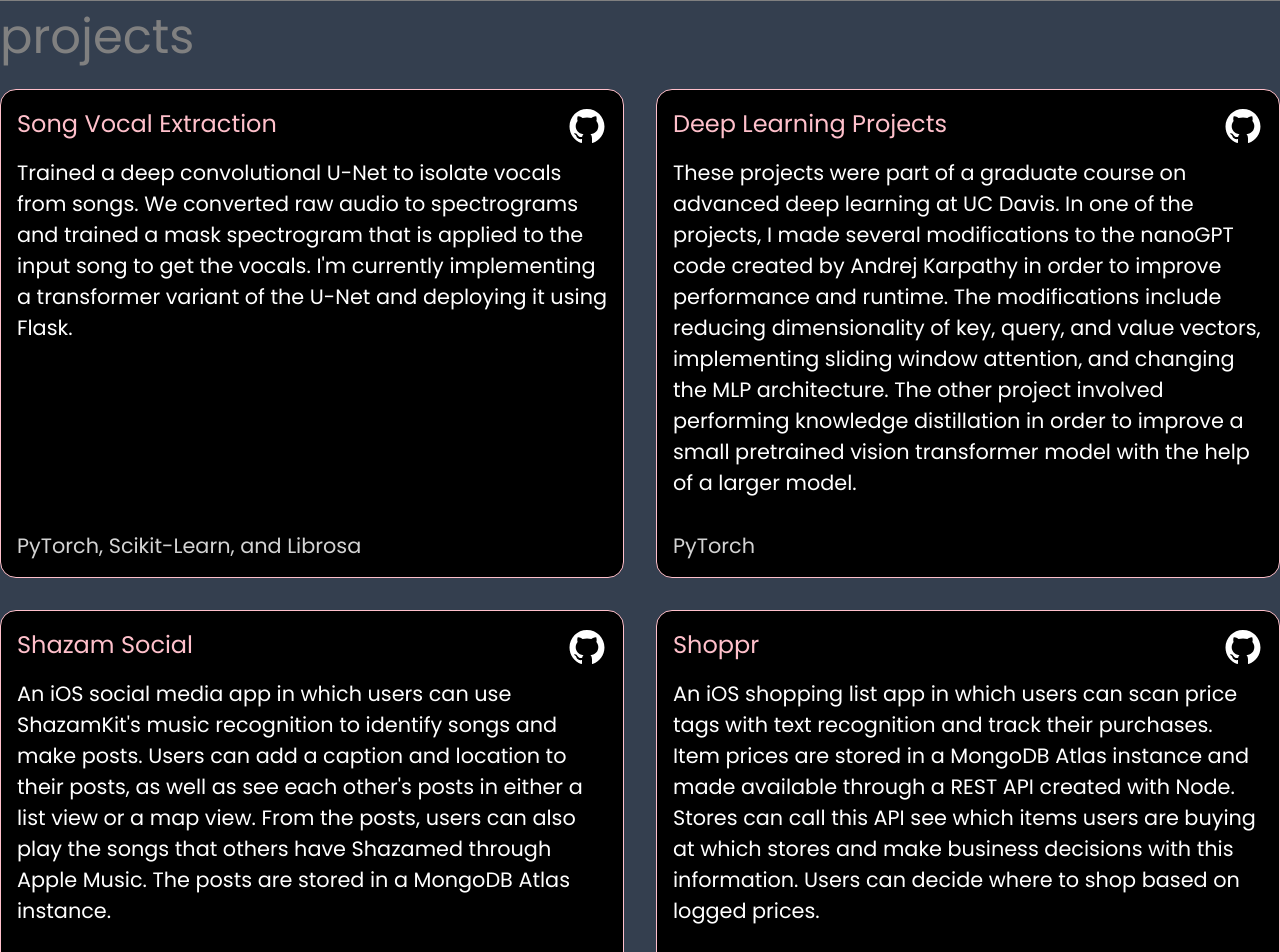
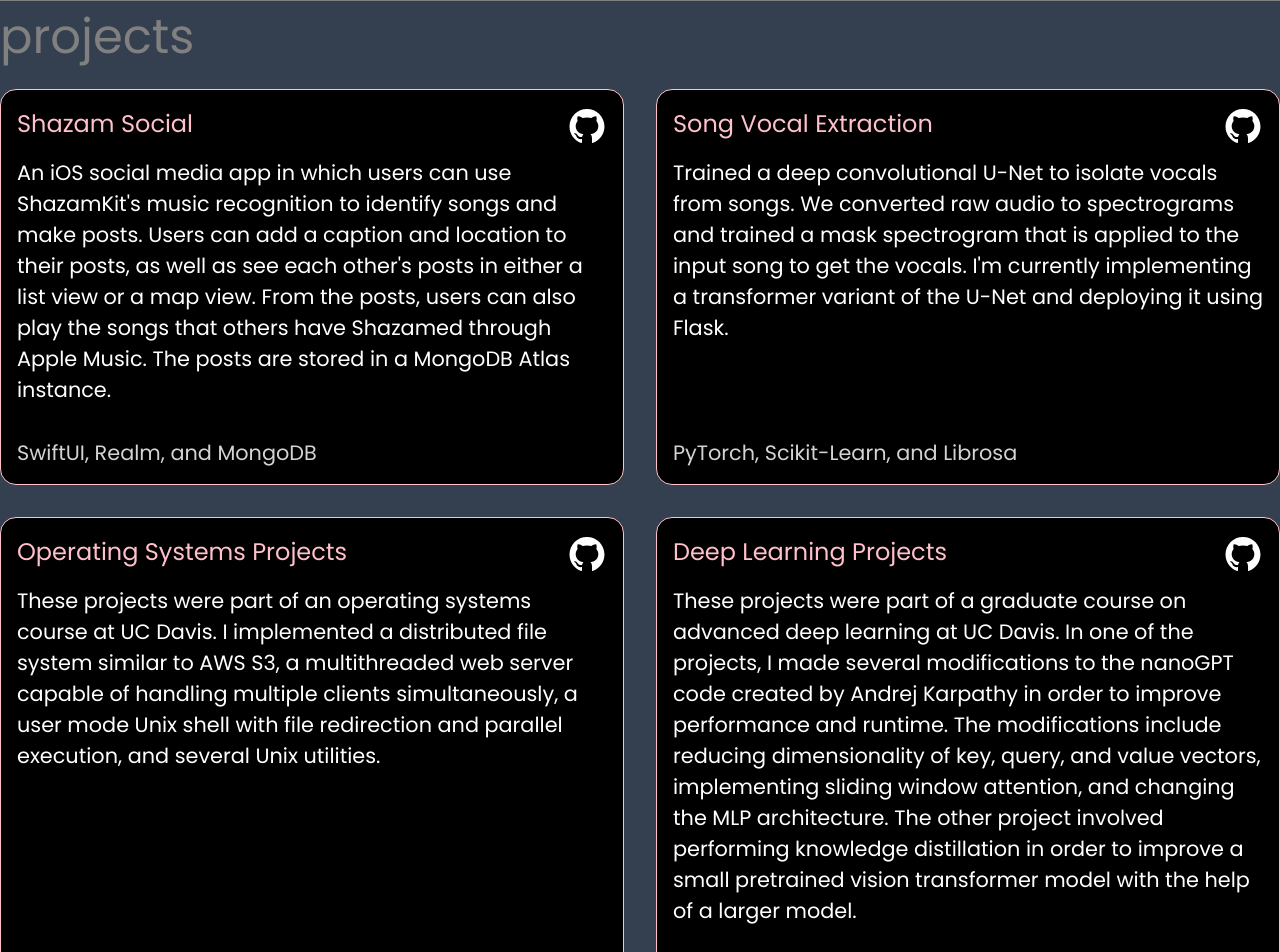
Before and after one commit to brandonw504/personal-website, a Next.js app: page /projects in a window 1280 px wide. Shown: the top 952 px of the page. Built offline with nearby package versions, Linux system fonts and the light colour scheme.

Commit message:
Updated resume

```diff
--- a/data/experienceData.js
+++ b/data/experienceData.js
@@ -6,7 +6,7 @@
         description: [
             "Engineered the Music Recognition module in macOS Control Center for the Shazam team using SwiftUI",
             "Independently started a digital signal processing research project and presented a product prototype to Shazam's director",
-            "Improved location filtering in Shazam's Events app, impacting over 100 million monthly users",
+            "Improved location filtering in Shazam's Events app by prioritizing current location, impacting over 100 million monthly users",
             "Demonstrated initiative by pitching a sleep apnea detection prototype to 5 members of the Health team leadership"
         ]
     },
--- a/data/projectData.js
+++ b/data/projectData.js
@@ -1,4 +1,13 @@
 const projectData = [
+    {
+        title: "Shazam Social",
+        description: `An iOS social media app in which users can use ShazamKit's music recognition to identify songs and make posts.
+        Users can add a caption and location to their posts, as well as see each other's posts in either a list view or a map view.
+        From the posts, users can also play the songs that others have Shazamed through Apple Music.
+        The posts are stored in a MongoDB Atlas instance.`,
+        techStack: "SwiftUI, Realm, and MongoDB",
+        githubLink: "https://github.com/brandonw504/shazam-social"
+    },
     {
         title: "Song Vocal Extraction",
         description: `Trained a deep convolutional U-Net to isolate vocals from songs.
@@ -8,6 +17,14 @@
         githubLink: "https://github.com/brandonw504/song-vocal-extraction"
     },
     {
+        title: "Operating Systems Projects",
+        description: `These projects were part of an operating systems course at UC Davis.
+        I implemented a distributed file system similar to AWS S3, a multithreaded web server capable of handling multiple clients simultaneously,
+        a user mode Unix shell with file redirection and parallel execution, and several Unix utilities.`,
+        techStack: "C++ and Shell Script",
+        githubLink: "https://github.com/brandonw504/ecs150-projects/tree/main"
+    },
+    {
         title: "Deep Learning Projects",
         description: `These projects were part of a graduate course on advanced deep learning at UC Davis.
         In one of the projects, I made several modifications to the nanoGPT code created by Andrej Karpathy in order to improve performance and runtime.
@@ -15,15 +32,6 @@
         The other project involved performing knowledge distillation in order to improve a small pretrained vision transformer model with the help of a larger model.`,
         techStack: "PyTorch",
         githubLink: "https://github.com/brandonw504/deep-learning-projects"
-    },
-    {
-        title: "Shazam Social",
-        description: `An iOS social media app in which users can use ShazamKit's music recognition to identify songs and make posts.
-        Users can add a caption and location to their posts, as well as see each other's posts in either a list view or a map view.
-        From the posts, users can also play the songs that others have Shazamed through Apple Music.
-        The posts are stored in a MongoDB Atlas instance.`,
-        techStack: "SwiftUI, Realm, and MongoDB",
-        githubLink: "https://github.com/brandonw504/shazam-social"
     },
     {
         title: "Shoppr",
```
Also changed, not shown: 1 other file (tests, documents, lock files or other folders).
